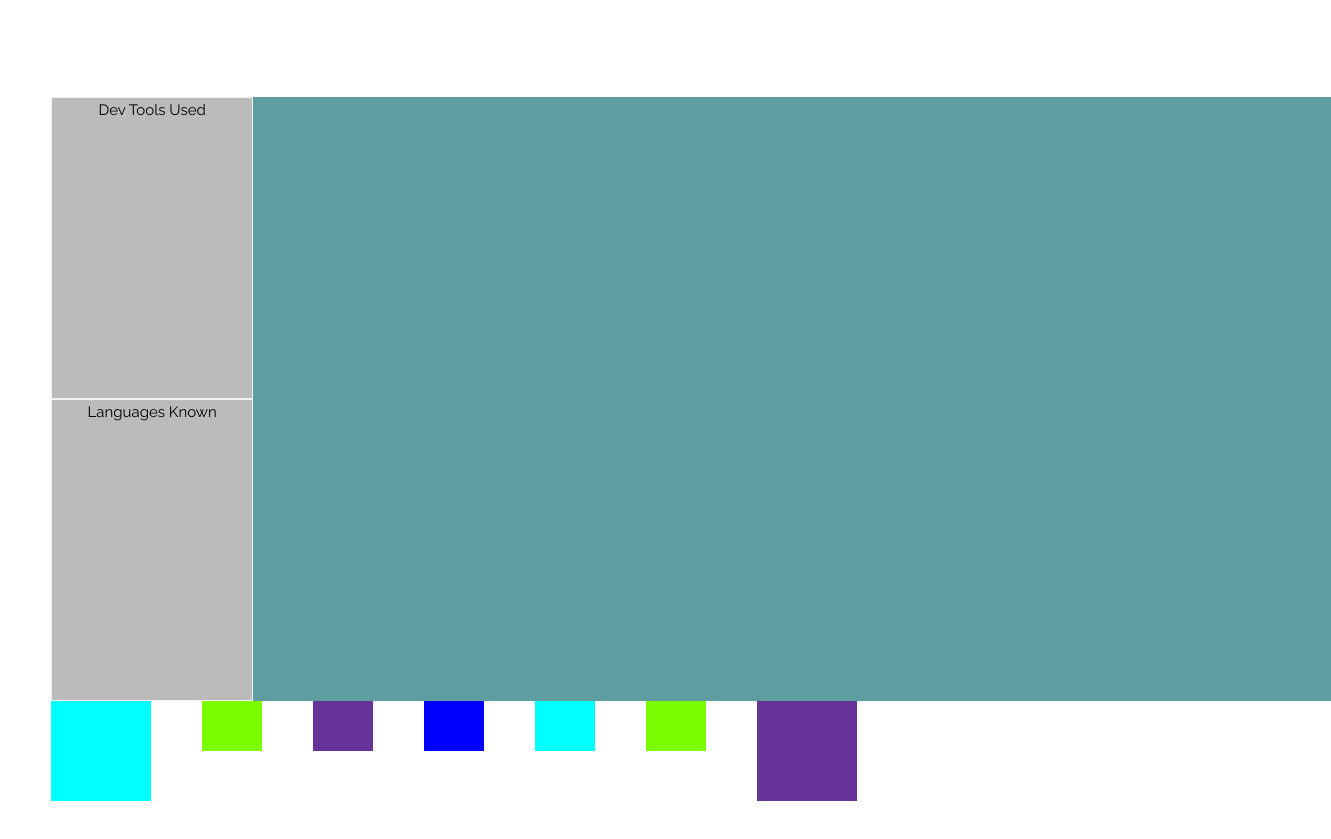
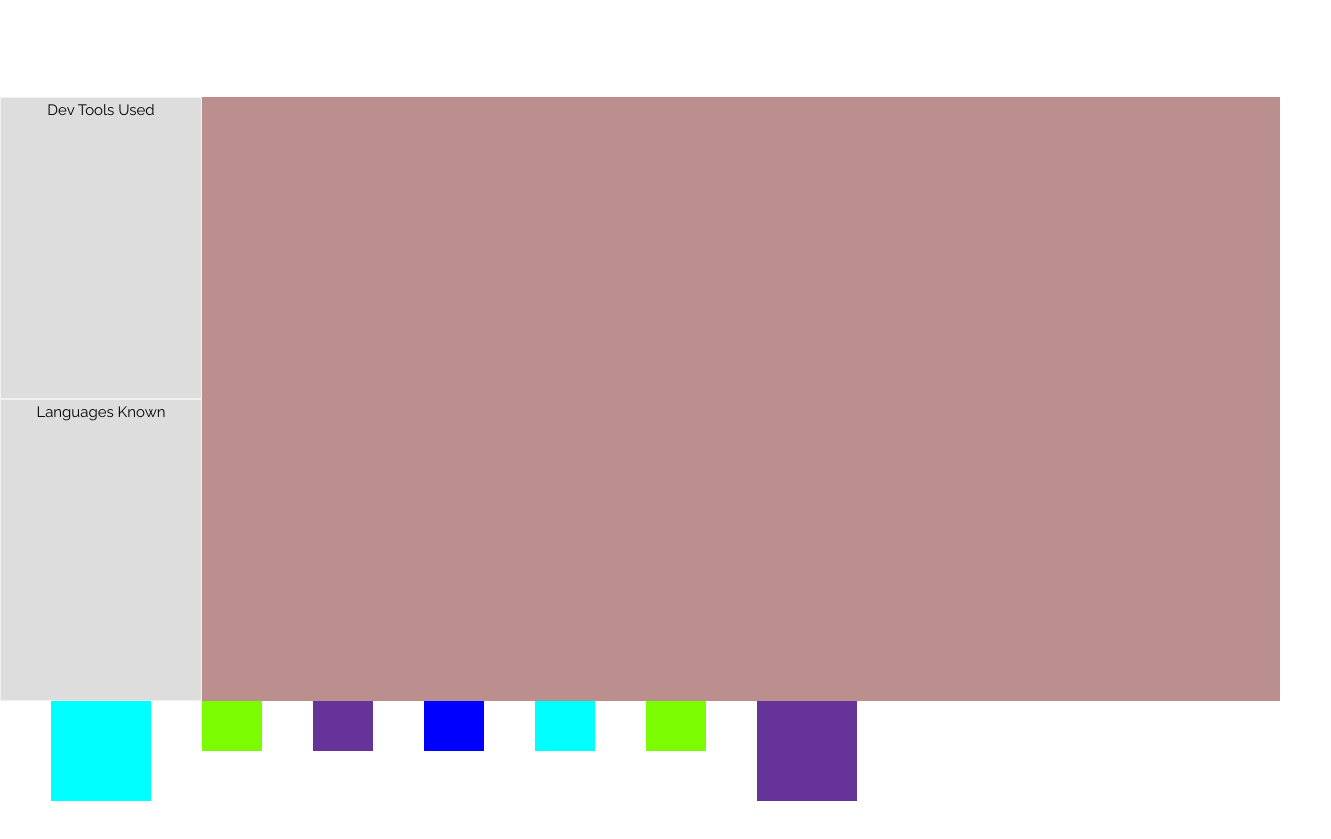
Before and after one commit to carter85/ccartersite, a plain HTML site: page index.html in a window 1280 px wide. Shown: the part 980-1819 px from the top of the page, 1331 px wide, since content can reach past the window. Drawn offline with Linux system fonts and the light colour scheme.

Commit message:
more skeleton editing

```diff
--- a/css/skeleton.css
+++ b/css/skeleton.css
@@ -466,11 +466,22 @@ there.
 .knowTitle {
   font-size: x-large;
 }
+
+/* FLIP CARDS START */
+#cardCont {
+  display: grid;
+  width: 100%;
+  height: auto;
+  align-items: flex-start;
+  justify-content: flex-start;
+  background-color: rosybrown;
+}
 #card1, #card2 {
   width: 100%;
   display: grid;
-  background-color: cadetblue;
+  background-color: white;
   align-items: center;
+
 }
 .flip-card {
   background-color: transparent;
@@ -506,16 +517,18 @@ there.
 
 /* Style the front side (fallback if image is missing) */
 .flip-card-front {
-  background-color: #bbb;
+  background-color: #ddd;
   color: black;
 }
 
 /* Style the back side */
 .flip-card-back {
-  background-color: dodgerblue;
-  color: white;
+  background-color: #ddd;
+  color: black;
   transform: rotateY(180deg);
 }
+/* FLIP CARDS END */
+
 #box6 {
   background-color: cyan;
   max-width: 100%;
--- a/index.html
+++ b/index.html
@@ -84,7 +84,8 @@
 
   <div class="twelve columns spacer"></div>
 
-  <div id="card1" class="two columns">
+<div id="cardCont">
+  <div id="card1" class="knowledge">
     <div class="flip-card">
       <div class="flip-card-inner">
         <div class="flip-card-front">
@@ -106,7 +107,9 @@
       </div>
     </div>
   </div>
-  <div id="card2" class="two columns">
+
+
+  <div id="card2" class="knowledge">
     <div class="flip-card">
       <div class="flip-card-inner">
         <div class="flip-card-front">
@@ -126,7 +129,7 @@
       </div>
     </div>
   </div>
-
+</div>
 
 
 
```
